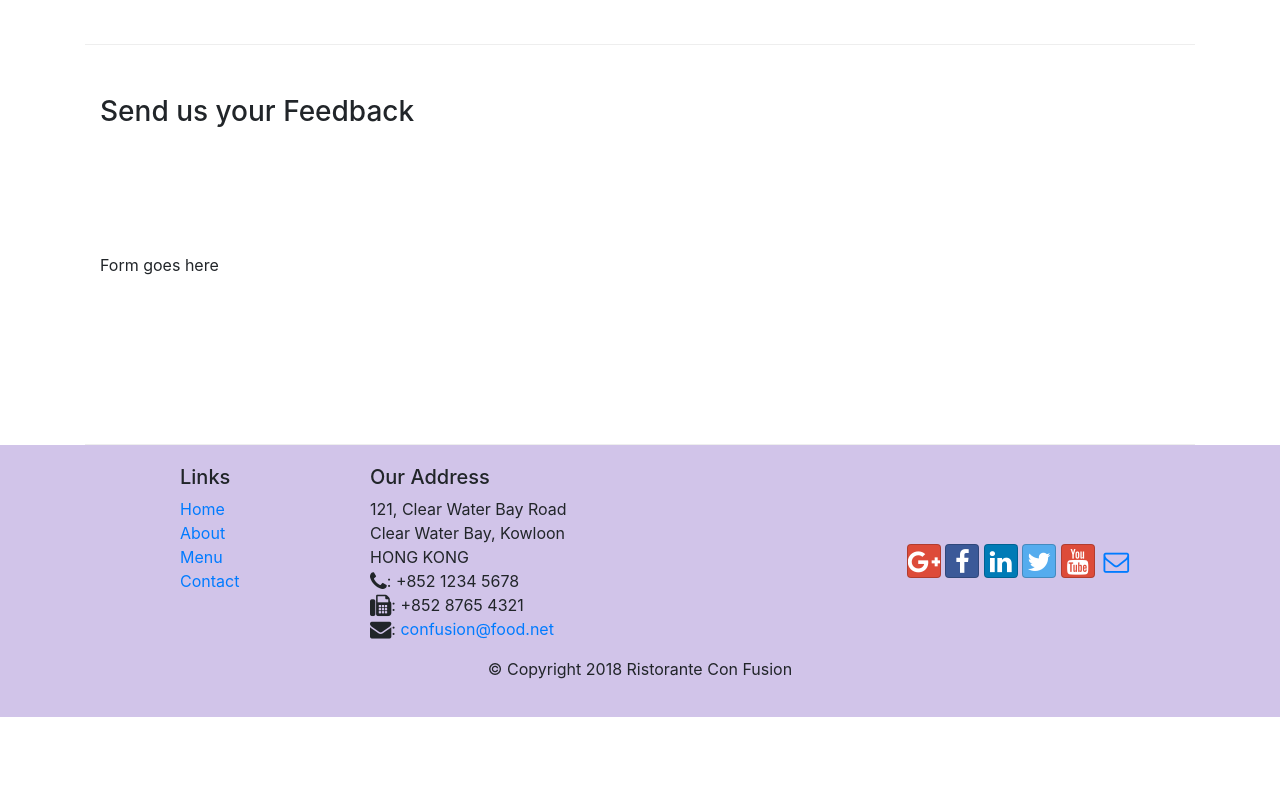
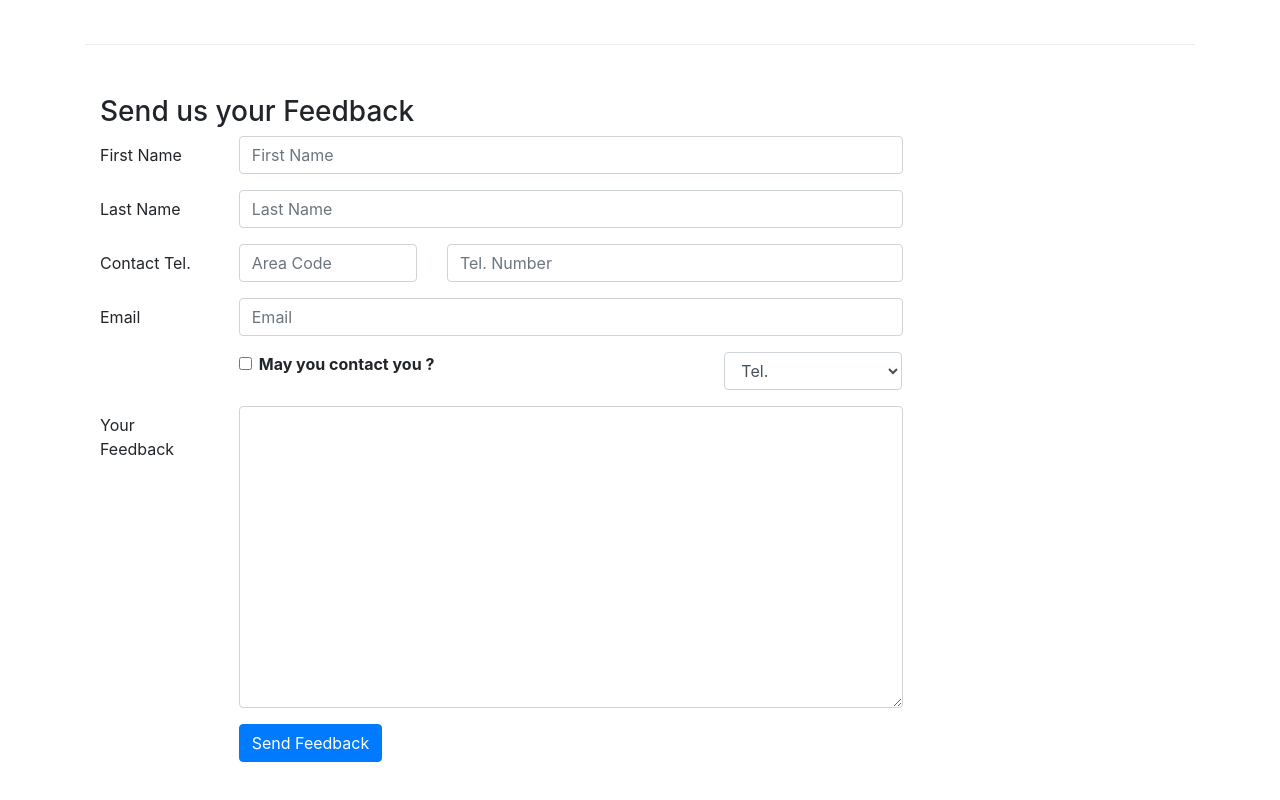
Before and after one commit to anurag32142/web-development, a website: page contactus.html in a window 1280 px wide. Shown: the part 820-1620 px from the top of the page. Before the commit the page ends 1537 px from the top, so only its background shows below. Drawn offline with nearby package versions, Linux system fonts and the light colour scheme.

Commit message:
Form&Buttons

```diff
--- a/contactus.html
+++ b/contactus.html
@@ -94,7 +94,73 @@
               <h3>Send us your Feedback</h3>
            </div>
             <div class="col-12 col-md-9">
-                Form goes here
+                <form>
+                    <div class="form-group row">
+                        <label for="firstname" class="col-md-2 col-form-label">First Name</label>
+                        <div class="col-md-10">
+                            <input type="text" class="form-control" id="firstname" name="firstname"
+                            placeholder="First Name">
+                        </div>
+                    </div>
+                    <div class="form-group row">
+                        <label for="lastname" class="col-md-2 col-form-label">Last Name</label>
+                        <div class="col-md-10">
+                            <input type="text" class="form-control" id="lastname" name="lastname"
+                            placeholder="Last Name">
+                        </div>
+                    </div>
+                    <div class="form-group row">
+                        <label for="telnum" class="col-12 col-md-2 col-form-label">Contact Tel.</label>
+                        <div class="col-5 col-md-3 ">
+                            <input type="tel" class="form-control" id="areacode" name="areacode"
+                            placeholder="Area Code">
+                        </div>
+                        <div class="col-7 col-md-7 ">
+                            <input type="tel" class="form-control" id="telnum" name="telnum"
+                            placeholder="Tel. Number">
+                        </div>
+                    </div>
+                    <div class="form-group row">
+                        <label for="emailid" class="col-md-2 col-form-label">Email</label>
+                        <div class="col-md-10">
+                            <input type="email" class="form-control" id="emailid" name="emailid"
+                            placeholder="Email">
+                        </div>
+                    </div>
+                    <div class="form-group row">
+                        <div class="col-md-6 offset-md-2">
+                            <div class="form-check">
+                                <input type="checkbox" class="form-check-input"
+                                name="approve" id="approve" value="">
+                                <label class="form-check-=label" for="approve">
+                                    <strong>May you contact you ?</strong>
+                                </label>
+                            </div>
+                        </div>
+                        <div class="col-md-3 offset-md-1">
+                            <select class="form-control">
+                                <option>Tel.</option>
+                                <option>Email</option>
+
+                            </select>
+                        </div>
+                    </div>
+                    <div class="form-group row">
+                        <label for="feedback" class="col-md-2 col-form-label">Your Feedback</label>
+                        <div class="col-md-10">
+                            <textarea class="form-control" id="feedback" name="feedback"
+                            rows="12">
+                            </textarea>
+                        </div>
+                    </div>
+                    <div class="form-group row">
+                        <div class="offset-md-2 col-md-10">
+                            <button type="submit" class="btn btn-primary">
+                                Send Feedback
+                            </button>
+                        </div>
+                    </div>
+                </form>
             </div>
              <div class="col-12 col-md">
             </div>
```
